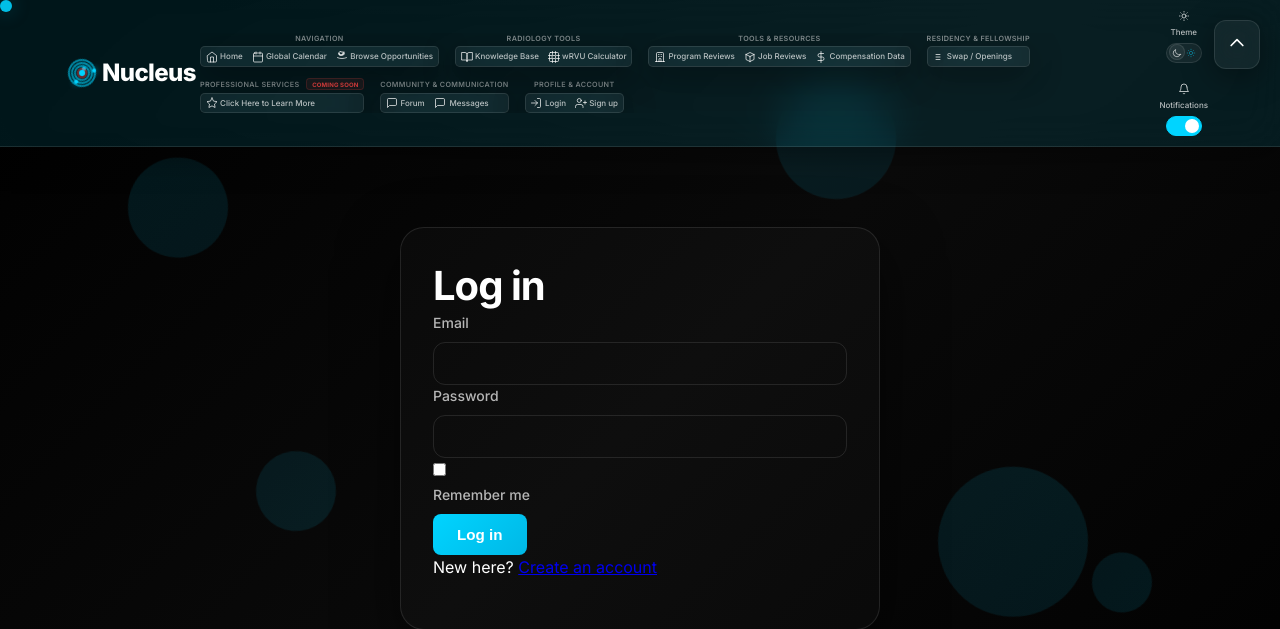
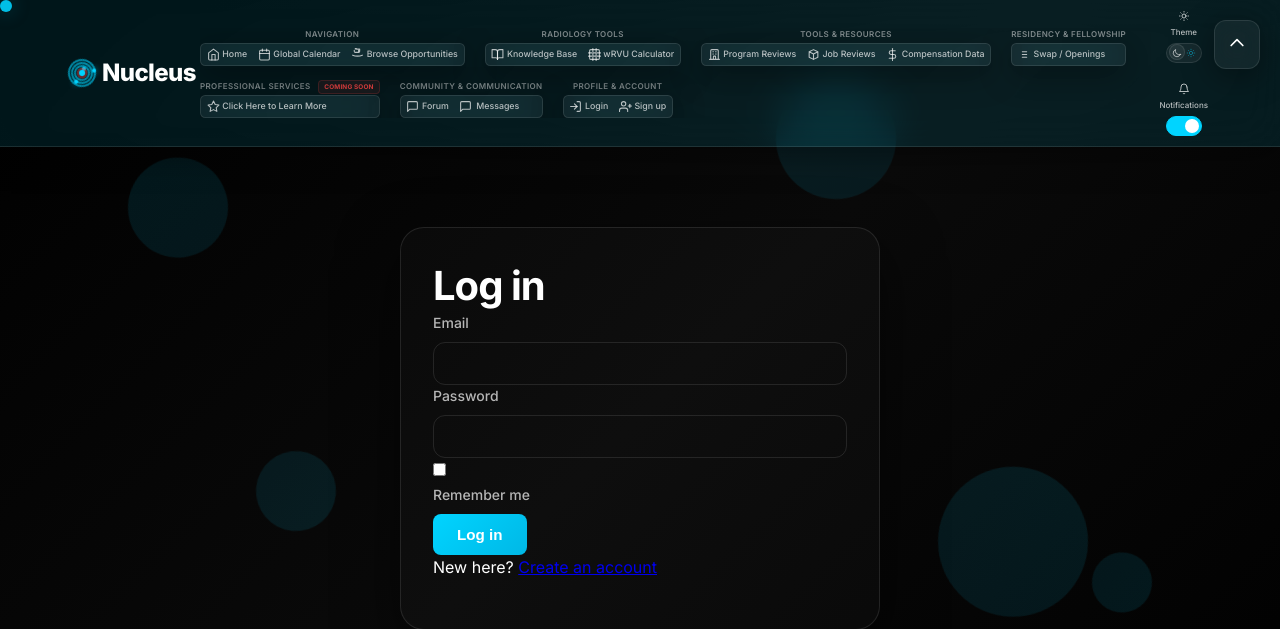
Before and after one commit to roodchris/Nucleus, a Flask app: a page that uses app/templates/base.html in a window 1280 px wide. Shown: the top 629 px of the page. Run offline with Flask 3, Linux system fonts and the light colour scheme.

Commit message:
Increase header navigation sizes slightly - middle ground between original and reduced sizes
- Increase group label font size from 0.45rem to 0.5rem
- Increase nav link font size from 0.5rem to 0.55rem
- Increase nav link padding from 0.125rem 0.25rem to 0.15rem 0.3rem
- Increase group tabs padding from 0.05rem to 0.055rem
- Increase border radius from 0.3rem to 0.325rem
- Increase icon size from 12px to 13px
- Increase gap between nav items from 0.05rem to 0.055rem
- Increase gap between nav groups from 1rem to 1.25rem
- Increase max-height from calc(2 * (55px + 0.75rem)) to calc(2 * (62px + 0.875rem))
- Adjust coming soon badge and other spacing proportionally

```diff
--- a/app/templates/base.html
+++ b/app/templates/base.html
@@ -724,10 +724,10 @@
     .nav-groups {
       display: flex;
       align-items: start;
-      gap: 1rem;
+      gap: 1.25rem;
       flex-wrap: wrap;
       max-width: 100%;
-      row-gap: 0.75rem;
+      row-gap: 0.875rem;
     }
 
     /* Force 2-row layout for nav groups - distribute evenly */
@@ -736,7 +736,7 @@
         display: flex;
         flex-wrap: wrap;
         align-content: flex-start;
-        max-height: calc(2 * (55px + 0.75rem));
+        max-height: calc(2 * (62px + 0.875rem));
         overflow: hidden;
       }
 
@@ -749,27 +749,27 @@
     .nav-group {
       display: flex;
       flex-direction: column;
-      gap: 0.1rem;
+      gap: 0.11rem;
     }
 
     .group-label {
-      font-size: 0.45rem;
+      font-size: 0.5rem;
       font-weight: 600;
       color: var(--text-muted);
       text-transform: uppercase;
       letter-spacing: 0.05em;
-      margin-bottom: 0.05rem;
+      margin-bottom: 0.055rem;
       text-align: center;
     }
 
     .coming-soon-badge {
-      font-size: 0.375rem;
+      font-size: 0.4rem;
       font-weight: 700;
       color: #ef4444;
       background: rgba(239, 68, 68, 0.1);
-      padding: 0.1rem 0.3rem;
-      border-radius: 0.2rem;
-      margin-left: 0.3rem;
+      padding: 0.11rem 0.32rem;
+      border-radius: 0.225rem;
+      margin-left: 0.32rem;
       border: 1px solid rgba(239, 68, 68, 0.2);
       text-transform: uppercase;
       letter-spacing: 0.025em;
@@ -778,13 +778,13 @@
     .group-tabs {
       display: flex;
       align-items: center;
-      gap: 0.05rem;
+      gap: 0.055rem;
       background: var(--glass);
       backdrop-filter: var(--blur);
       -webkit-backdrop-filter: var(--blur);
       border: 1px solid var(--glass-border);
-      border-radius: 0.3rem;
-      padding: 0.05rem;
+      border-radius: 0.325rem;
+      padding: 0.055rem;
       box-shadow: var(--shadow);
       transition: all 0.3s cubic-bezier(0.4, 0, 0.2, 1);
     }
@@ -806,9 +806,9 @@
       color: var(--text-secondary);
       text-decoration: none;
       font-weight: 500;
-      font-size: 0.5rem;
-      padding: 0.125rem 0.25rem;
-      border-radius: 0.2rem;
+      font-size: 0.55rem;
+      padding: 0.15rem 0.3rem;
+      border-radius: 0.225rem;
       transition: all 0.3s cubic-bezier(0.4, 0, 0.2, 1);
       position: relative;
       overflow: hidden;
@@ -816,7 +816,7 @@
       text-align: center;
       display: inline-flex;
       align-items: center;
-      gap: 0.15rem;
+      gap: 0.17rem;
     }
 
     nav a::before {
```
Also changed, not shown: other parts of app/templates/base.html (+22 -22 lines).
